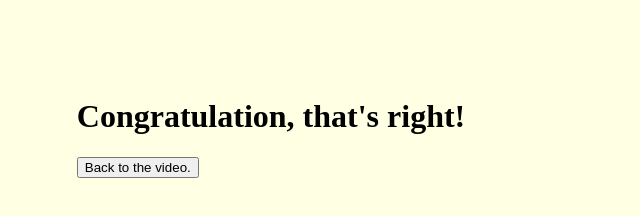
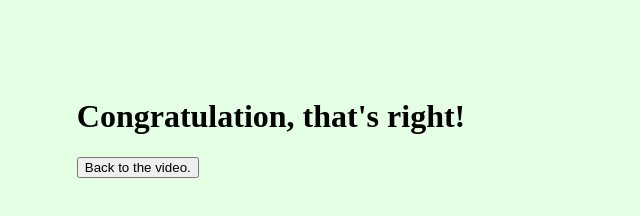
Before and after one commit to jensgraetzer/HTML-Stopping-Mediaplayer, a plain HTML site: page right.html in a window 1280 px wide. Shown: the top 216 px of the page, without its empty margins (0-640 px from the left). Drawn offline with Linux system fonts and the light colour scheme.

Commit message:
Update right.html

```diff
--- a/right.html
+++ b/right.html
@@ -10,7 +10,7 @@
 				padding: 6vw;
 				width: 100%;
 				height: 98%;
-				background:rgba(255,255,222,0.8);  /* semi transparent */
+				background:rgba(222,255,222,0.8);  /* semi transparent */
 				overflow: hidden; /* hide scrollbars */
 			}
 		</style>
```
